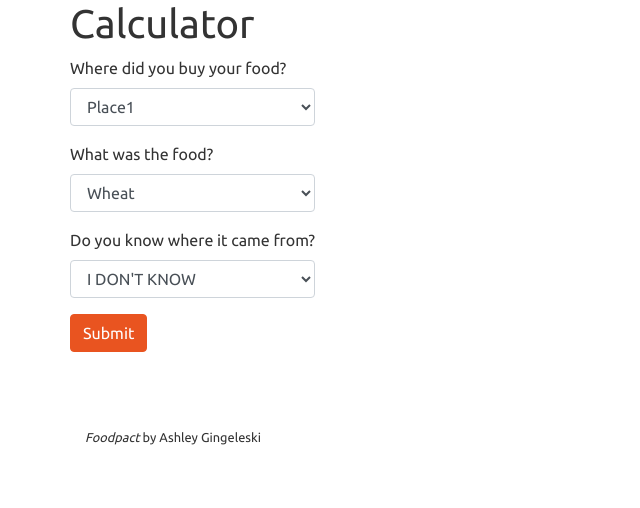
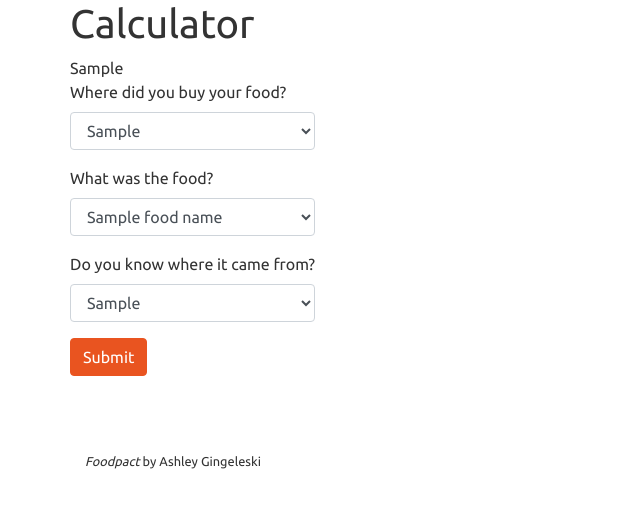
Before and after one commit to ashleylizg/foodpact, a Flask app: template project/client/templates/main/calculator.html in a window 1280 px wide. Shown: the part 56-564 px from the top of the page, without its empty margins (0-640 px from the left). Run offline with Flask 2, Linux system fonts and the light colour scheme; the template is opened without the code that fills it: most values are stand-ins (such as "Sample title", 1, 10 or a date in 2020); parts of the project's set-up code (start-up, migrations or seed data) failed here and were passed over; some libraries are stand-ins or nearby versions.

Commit message:
#11 working but ugly + w/o dynamic form elements

```diff
--- a/project/client/templates/main/calculator.html
+++ b/project/client/templates/main/calculator.html
@@ -6,43 +6,36 @@
     <div class="row">
         <h1>Calculator</h1>
     </div>
-    <div class="row" style="display: none">
-        <p>Your food travelled approximately <span>123</span> miles.</p>
-        <!-- <p>Carbon dioxide emissions are between <span>157233</span>, <span>313988</span>, and <span>320803</span> grams.</p> -->
-        <p>Carbon dioxide emissions are between <span>347</span>, <span>692</span>, and <span>707</span> pounds.</p>
-        <p>Blue water use in gallons per pound: <span>13</span></p>
-        <p>Total water use in gallons per pound: <span>80</span></p>
+    {% if environmental_info_output is not none %}
+    <div class="row">
+        {{ environmental_info_output|safe }}
     </div>
+    {% endif %}
     <div class="row">
-        <form method="post" action="/calculator">
+        <form><!-- This will make an HTTP GET request with the info as query parameters -->
             <fieldset>
                 <div class="form-group">
                     <label for="foodBuyLocationSelect">Where did you buy your food?</label>
-                    <select class="form-control" id="foodBuyLocationSelect">
-                        <option>Place1</option>
-                        <option>Place2</option>
-                        <option>Place3</option>
-                        <option>Place4</option>
-                        <option>Place5</option>
+                    <select class="form-control" id="foodBuyLocationSelect" name="food_location">
+                    {% for food_location in food_locations|default(["Syracuse, NY","New York, NY"], true) %}
+                        <option value="{{ loop.index }}">{{ food_location }}</option>
+                    {% endfor %}
                     </select>
                 </div>
                 <div class="form-group">
                     <label for="foodSelect">What was the food?</label>
-                    <select class="form-control" id="foodSelect">
-                        <option>Wheat</option>
-                        <option>White rice</option>
-                        <option>Brown rice</option>
-                        <option>Barley</option>
-                        <option>Corn</option>
+                    <select class="form-control" id="foodSelect" name="food_name">
+                    {% for food_name in food_names|default(["Grapes","Wheat"], true) %}
+                        <option value="{{ loop.index }}">{{ food_name }}</option>
+                    {% endfor %}
                     </select>
                 </div>
                 <div class="form-group">
                     <label for="foodOriginLocationSelect">Do you know where it came from?</label>
-                    <select class="form-control" id="foodOriginLocationSelect">
-                        <option>I DON'T KNOW</option>
-                        <option>Place1</option>
-                        <option>Place2</option>
-                        <option>Place3</option>
+                    <select class="form-control" id="foodOriginLocationSelect" name="food_origin">
+                    {% for food_origin in food_origins|default(["Mexico","Aruba"], true) %}
+                        <option value="{{ loop.index }}">{{ food_origin }}</option>
+                    {% endfor %}
                     </select>
                 </div>
                 <button type="submit" class="btn btn-primary">Submit</button>
```
Also changed, not shown: project/server/main/views.py (+27 -8 lines).
